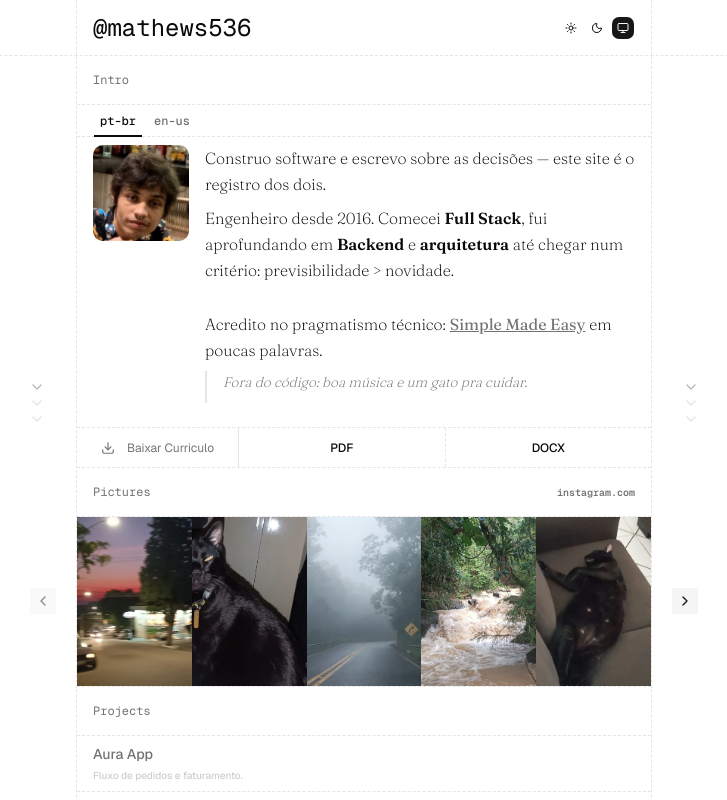
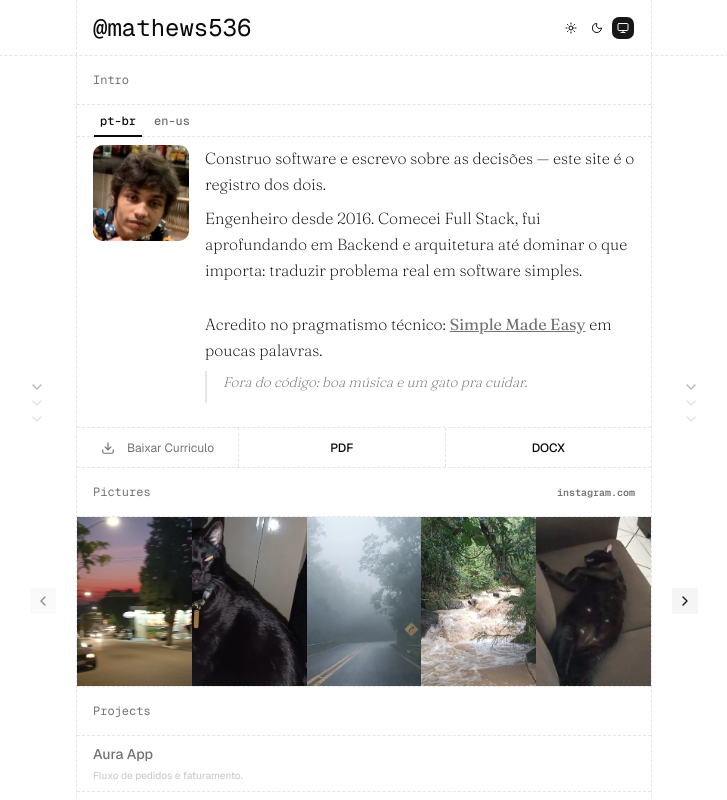
Before and after one commit to kodiyak/my-port, a Next.js app: page / in a window 1280 px wide. Shown: the top 800 px of the page, without its empty margins (276-1003 px from the left). Built offline with nearby package versions, Linux system fonts and the light colour scheme.

Commit message:
feat: update personal description in English and Portuguese to emphasize software engineering expertise

```diff
--- a/src/app/page.tsx
+++ b/src/app/page.tsx
@@ -28,7 +28,7 @@ export default async function Home() {
           <ArrowsDown className="absolute -right-12 bottom-0" />
         </div>
         <div className="flex h-10 border-t border-dashed">
-          <div className="flex items-center gap-3 text-muted-foreground h-full border-r px-6">
+          <div className="flex items-center gap-3 text-muted-foreground h-full border-r border-dashed px-6">
             <DownloadIcon className="size-3.5" />
             <span className="text-xs">Baixar Curriculo</span>
           </div>
@@ -47,7 +47,7 @@ export default async function Home() {
               variant={"outline"}
               nativeButton={false}
               className={
-                "h-full border-0 border-r border-dashed rounded-none flex-1 bg-transparent dark:bg-transparent last:border-r-0"
+                "h-full border-0 border-r border-dashed border-border dark:border-border rounded-none flex-1 bg-transparent dark:bg-transparent last:border-r-0"
               }
               render={<Link href={item.href} download />}
             >
--- a/src/content/shared/intro-en-us.mdx
+++ b/src/content/shared/intro-en-us.mdx
@@ -6,7 +6,7 @@ description: "A brief description of the post's content."
 
 I build software and write about the decisions behind it — this site is the record of both.
 
-Software engineer since 2016. I started Full Stack, went deeper into Backend and architecture, and arrived at a criterion: predictability over novelty.
+Software engineer since 2016. I started Full Stack, went deeper into Backend and architecture, and mastered what matters: turning real problems into simple software.
 
 <br />
 
--- a/src/content/shared/intro-pt-br.mdx
+++ b/src/content/shared/intro-pt-br.mdx
@@ -5,7 +5,7 @@ date: "2026-08-20"
 
 Construo software e escrevo sobre as decisões — este site é o registro dos dois.
 
-Engenheiro desde 2016. Comecei **Full Stack**, fui aprofundando em **Backend** e **arquitetura** até chegar num critério: previsibilidade > novidade.
+Engenheiro desde 2016. Comecei Full Stack, fui aprofundando em Backend e arquitetura até dominar o que importa: traduzir problema real em software simples.
 
 <br />
 
```
